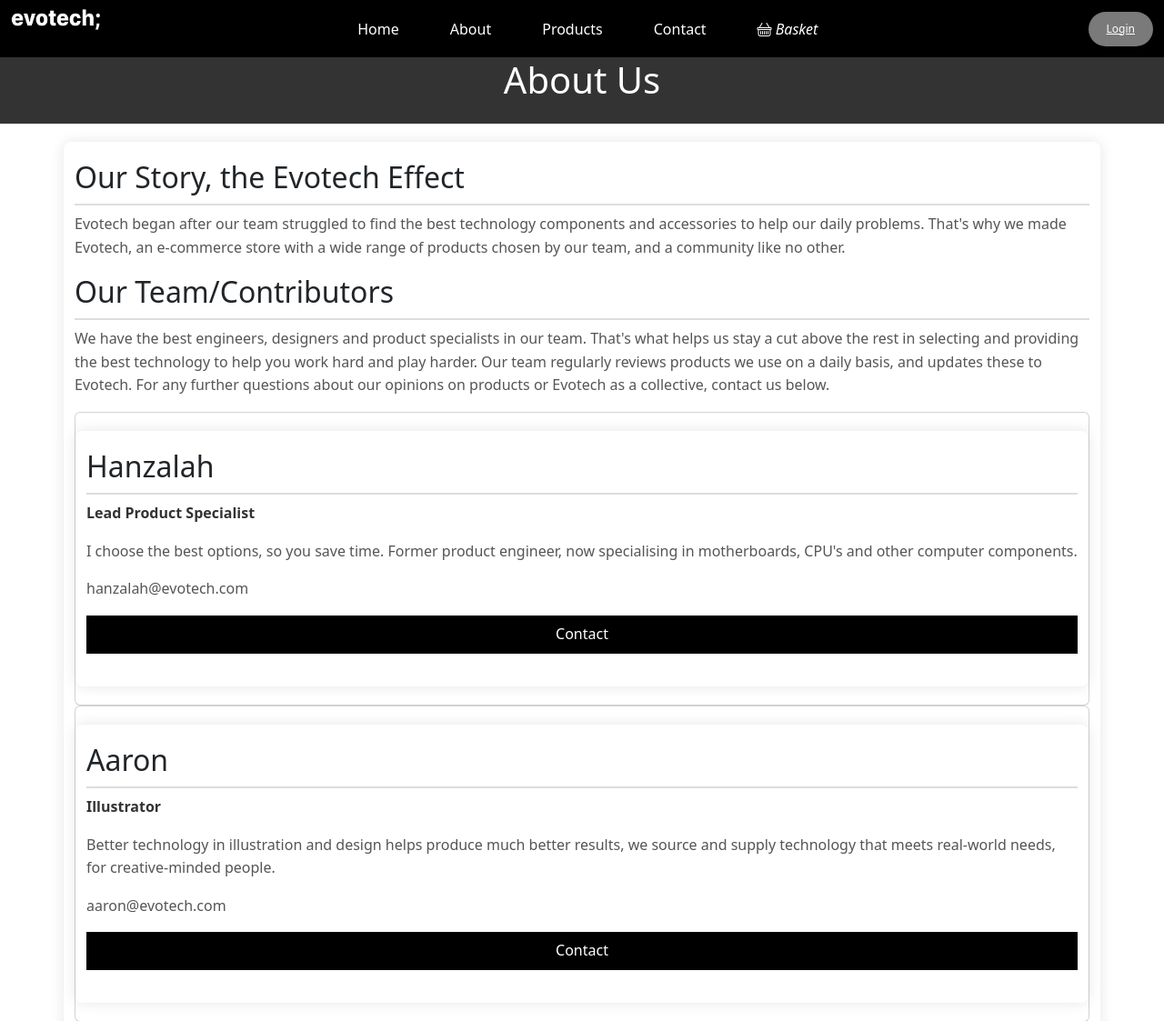
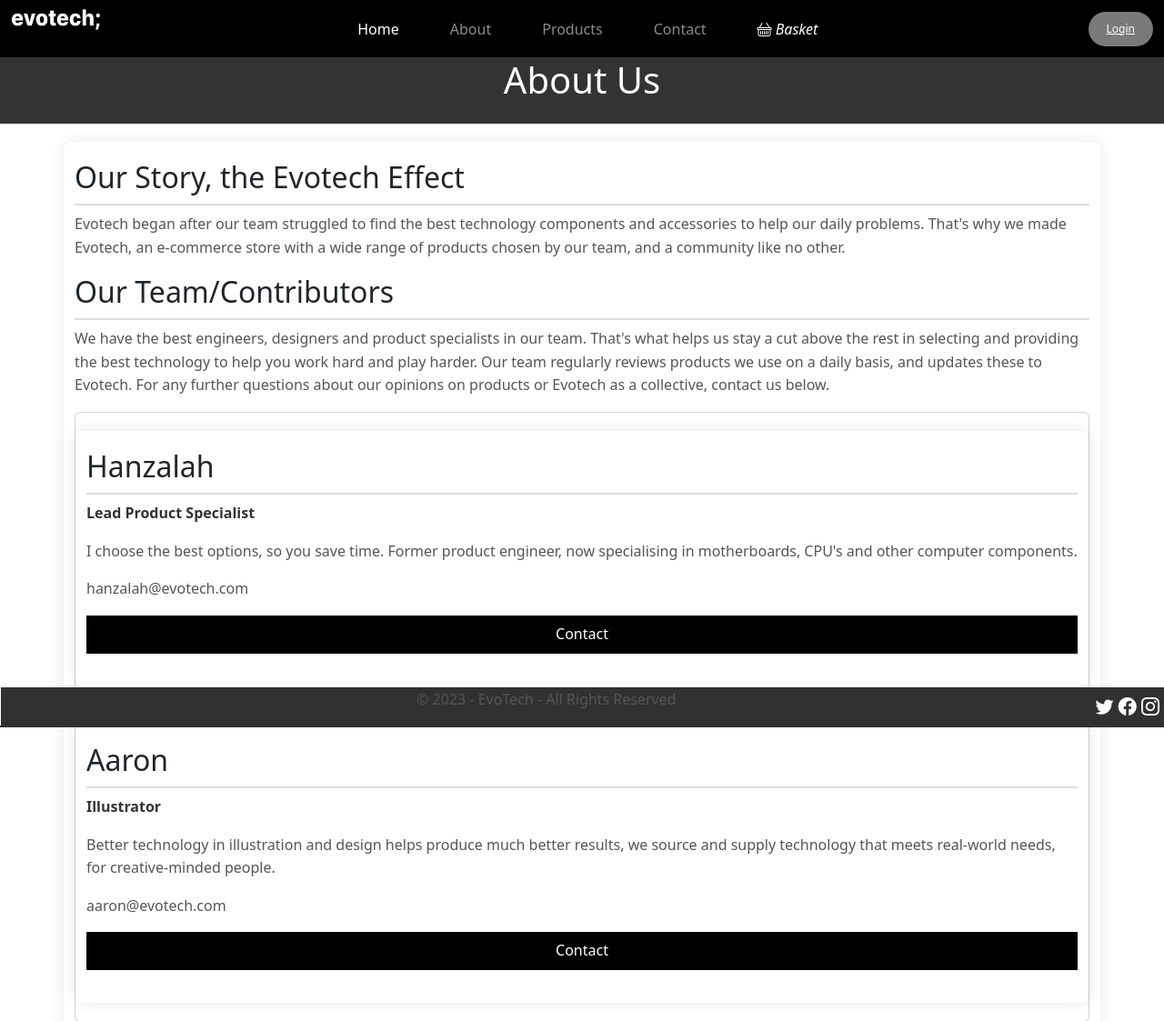
Before and after one commit to aston-cs2tp-evotech/evotech, a PHP site: page /aboutus in a window 1280 px wide. Shown: the top 1123 px of the page at 91% size. Run offline with PHP 8.4, Linux system fonts and the light colour scheme; data that the repository does not hold is empty; a stand-in replaces the project's code that opens the database connection.

Commit message:
Added footer

```diff
--- a/view/aboutus.php
+++ b/view/aboutus.php
@@ -85,5 +85,12 @@ if (isset($userInfo["Username"])) {
         <p>If you have any questions or concerns, <a href="contactpage">contact us</a>. Evotech is for Everyone.</p>
     </div>
 
+    <footer>
+    <?php include __DIR__ . '/footer.php'?>
+
+</footer>
+
+
+
 </body>
 </html>
--- /dev/null
+++ b/view/css/footer.css
@@ -0,0 +1,27 @@
+footer {
+    background-color: #323131;
+    color: #fff;
+    text-align: center;
+    padding: 1px;;
+    position: fixed;
+    bottom: 0;
+    width: 100%;
+}
+
+.footer-content {
+    display: flex;
+    justify-content: center;
+    align-items: center;
+    display: inline-block;
+}
+
+.social-media {
+    display: inline-block;
+    float: right;
+    padding: 5px;
+    font-size: 20px;
+}
+
+.social-media i{
+    padding: 2px;
+}
--- a/view/customer.php
+++ b/view/customer.php
@@ -119,6 +119,10 @@ $orders = GetPreviousOrders($totalAmount); // Assuming $orders is a 3D array: $o
             <?php endif; ?>
         </div>
     </main>
+    <footer>
+      <?php include __DIR__ . '/footer.php'?>
+
+   </footer>
 
     <!-- Link to Bootstrap JS -->
     <script src="https://stackpath.bootstrapcdn.com/bootstrap/4.3.1/js/bootstrap.min.js"></script>
--- /dev/null
+++ b/view/footer.php
@@ -0,0 +1,33 @@
+<!DOCTYPE html>
+<html lang="en">
+
+<head>
+    <meta charset="UTF-8">
+    <meta name="viewport" content="width=device-width, initial-scale=1.0">
+    <link href="https://cdn.jsdelivr.net/npm/bootstrap@5.3.0-alpha1/dist/css/bootstrap.min.css" rel="stylesheet"
+        integrity="sha384-GLhlTQ8iRABdZLl6O3oVMWSktQOp6b7In1Zl3/Jr59b6EGGoI1aFkw7cmDA6j6gD" crossorigin="anonymous">
+    <link rel="stylesheet" href="https://cdn.jsdelivr.net/npm/bootstrap-icons@1.11.2/font/bootstrap-icons.min.css">
+    <link rel="stylesheet" type="text/css" href="/view/css/footer.css">
+    <title>EvoTech</title>
+    <ion-icon name="desktop-outline"></ion-icon>
+
+
+</head>
+<body>
+  <footer>
+    <div class="footer-content">
+        <p>&copy; <?php echo date("Y"); ?> - EvoTech - All Rights Reserved</p>
+
+    </div>
+    <section class="social-media">
+        <a href="https://twitter.com/home" class="bi bi-twitter"></a>
+        <a href="https://www.facebook.com/" class="bi bi-facebook"></a>
+        <a href="https://www.instagram.com/" class="bi bi-instagram"></a>
+    </section>
+
+
+
+
+  </footer>
+ </body>
+</html>
--- a/view/login.php
+++ b/view/login.php
@@ -65,5 +65,9 @@ if (isset($_SESSION['uid'])) {
         </main>
 
     </body>
+    <footer>
+    <?php include __DIR__ . '/footer.php'?>
+
+</footer>
 
 </html>
--- a/view/productpage.php
+++ b/view/productpage.php
@@ -89,8 +89,7 @@ $recommendedProducts = GetRecommendedProducts($productDetails["ProductID"]);
 
 </body>
 <footer>
-    <div class="footer-content">
-        <p>&copy; <?php echo date("Y"); ?> - EvoTech - All Rights Reserved</p>
-    </div>
+    <?php include __DIR__ . '/footer.php'?>
+
 </footer>
 </html>
--- a/view/products.php
+++ b/view/products.php
@@ -66,6 +66,11 @@ if (isset($userInfo["Username"])) {
       </div>
     </div>
   </section>
+  <footer>
+    <?php include __DIR__ . '/footer.php'?>
+
+</footer>
+
 </body>
 
 </html>
--- a/view/register.php
+++ b/view/register.php
@@ -71,5 +71,9 @@ if (isset($_SESSION['uid'])) {
             <a href="login">Log in</a>
 
             </div>
+            <footer>
+             <?php include __DIR__ . '/footer.php'?>
+
+            </footer>
 
         </main>
```
Also changed, not shown: view/basket.php (+9 -1 lines), view/contactspage.php (+3 -4 lines), view/home.php (+3 -14 lines), view/css/basket.css (line endings or trailing spaces), view/css/home.css (line endings or trailing spaces).
